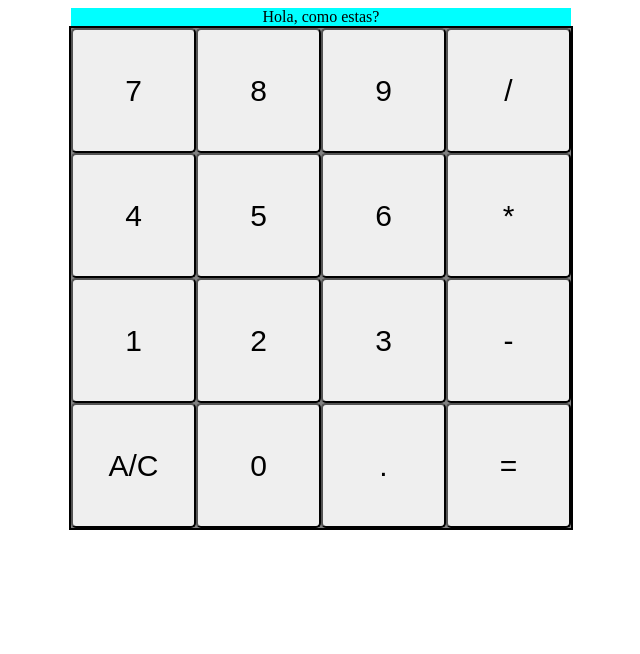
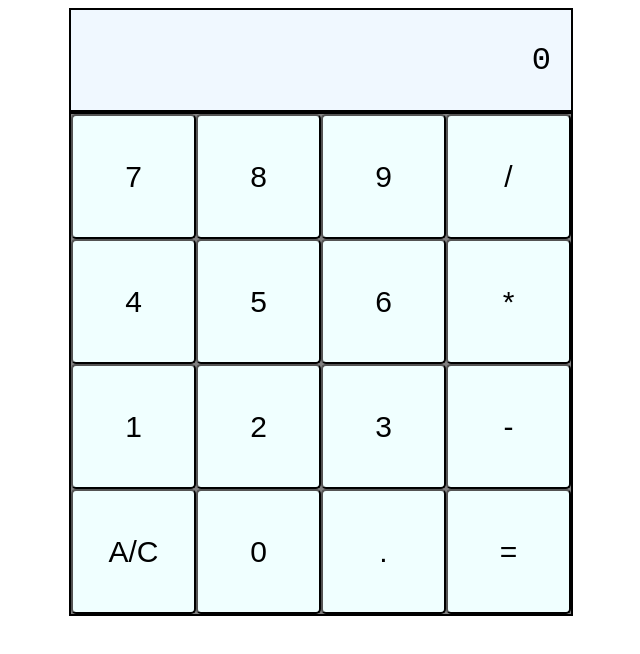
Before and after one commit to sleep2night/website-calculator, a plain HTML site: page index.html in a window 1280 px wide. Both pictures are taken after a click on the button "A/C". Shown: the whole page, without its empty margins (319-959 px from the left). Drawn offline with Linux system fonts and the light colour scheme.

Commit message:
Able to click on different numbers and symbols and display them on the calculator screen

```diff
--- a/index.html
+++ b/index.html
@@ -9,7 +9,7 @@
 <body>
     <div id="outer-screen">
         <div id="calculator-screen">
-            Hola, como estas?
+
         </div>
     </div>
     <div id="buttons-container"></div>
--- a/script.js
+++ b/script.js
@@ -12,7 +12,18 @@ symbolButtons.forEach(symbol =>{
     const button = document.createElement("button");
     button.textContent = symbol;
     button.addEventListener("click",()=>{
-        console.log(`Button ${symbol} has been clicked. :O`);
+        // console.log(`Button ${symbol} has been clicked. :O`);
+        if(symbol === 'A/C'){
+            calculatorScreen.textContent = '0';
+        }else if(symbol === '='){
+            try{
+                calculatorScreen.textContent = eval(calculatorScreen.textContent);
+            }catch{
+                calculatorScreen.textContent = 'Error';
+            }
+        }else{
+            calculatorScreen.textContent += symbol;
+        }
     });
     buttonsContainer.appendChild(button);
 });
--- a/styles.css
+++ b/styles.css
@@ -1,16 +1,23 @@
 #outer-screen{
     display: flex;
     margin: auto;
-    background: cyan;
+    background: aliceblue;
     width: 100%;
     max-width: 500px;
+    height: 100px;
+    border: 2px solid black;
+    align-items: center;
 }
 #calculator-screen{
     display: flex;
     margin:auto;
     width: 100%;
     max-width: 500px;
-    justify-content: center;
+    font-family: monospace;
+    font-size: 2rem;
+    padding: 20px;
+    justify-content: right;
+    /* border-radius: 5px; */
 }
 
 #buttons-container{
@@ -32,4 +39,10 @@
     border-radius: 5px;
     box-sizing: border-box;
     font-size: 30px;
+    background-color: azure;
 }
+
+button:active{
+    transform: scale(0.95);
+    background-color: lightblue;
+}
```
